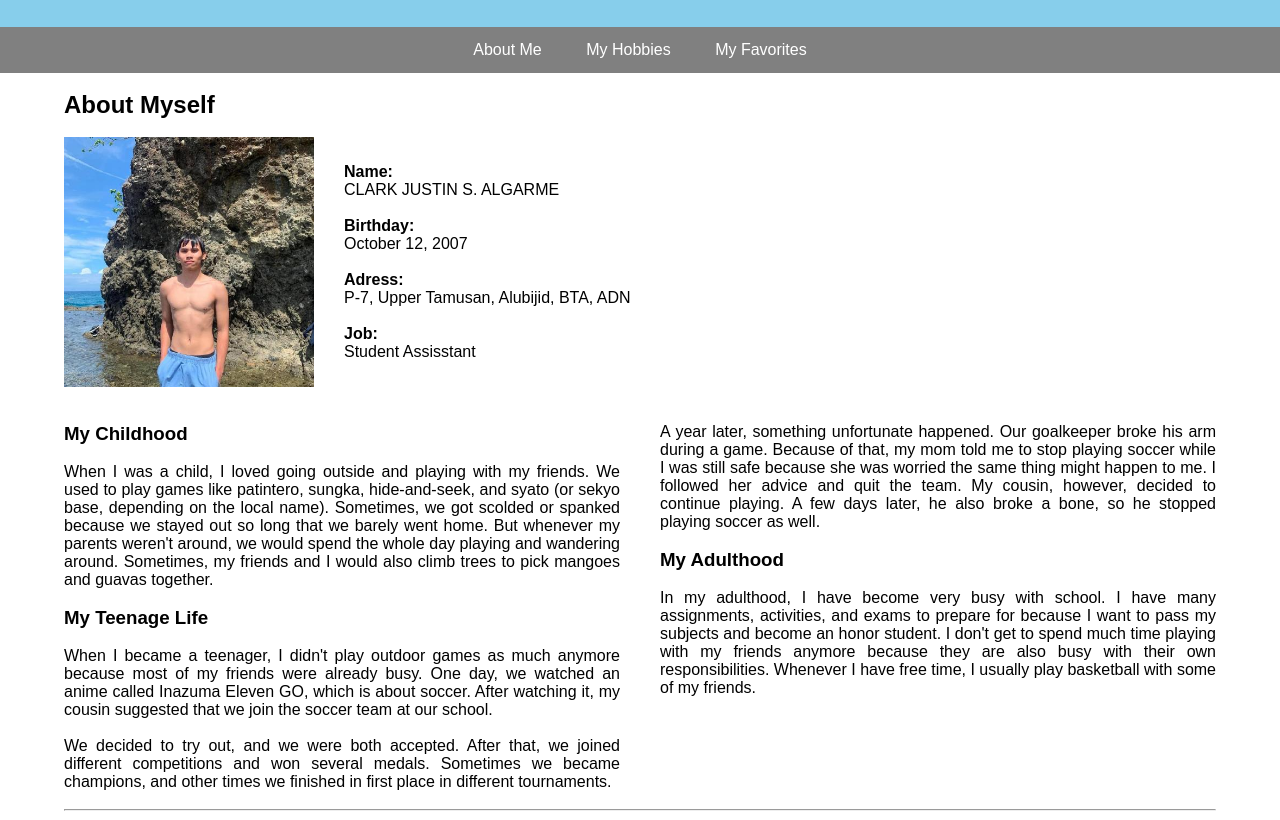
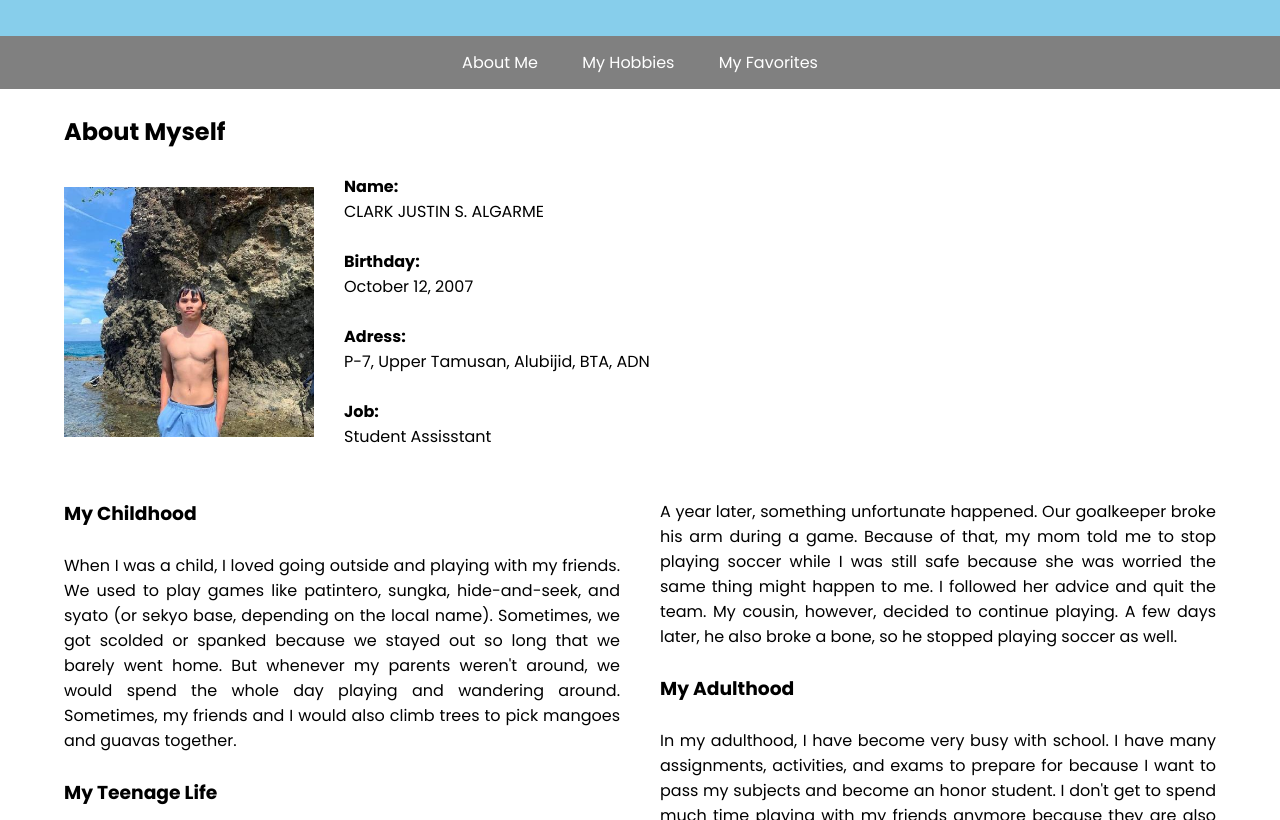
Before and after one commit to algarmeclarkjustin/task003, a plain HTML site: page index.html in a window 1280 px wide. Shown: the part 102-922 px from the top of the page. Drawn offline with Linux system fonts and the light colour scheme.

Commit message:
Update style.css

```diff
--- a/style.css
+++ b/style.css
@@ -5,7 +5,7 @@
 }
 
 body {
-    font-family: Arial, sans-serif;
+    font-family: "Poppins", Arial, sans-serif;
     margin: 0;
     padding: 0;
 }
```
